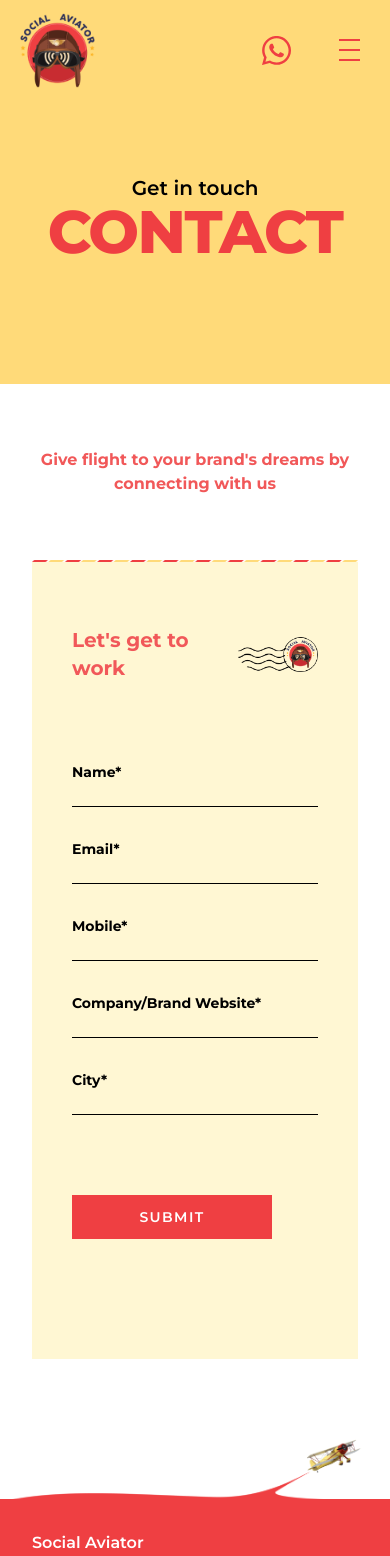
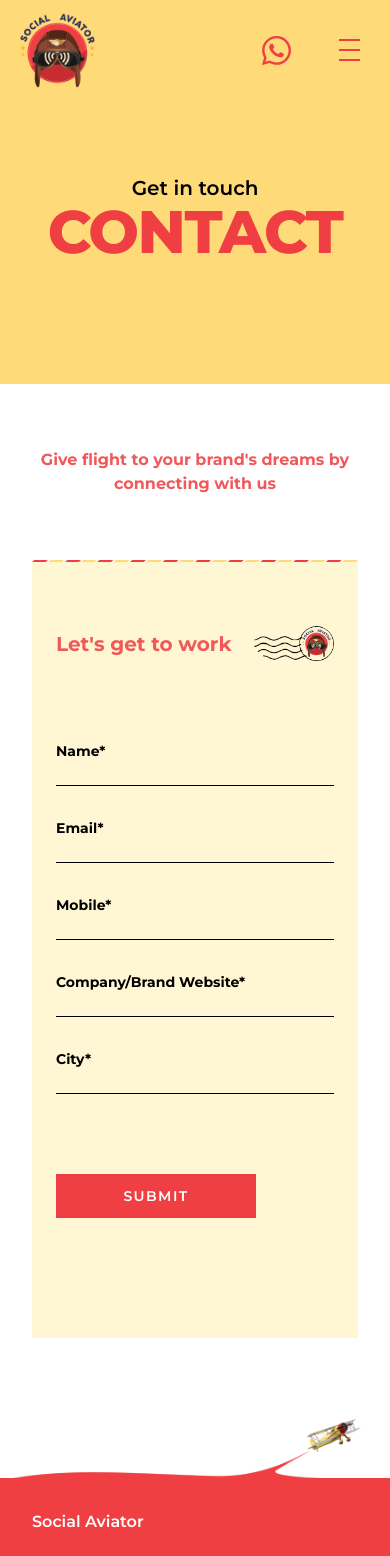
Before and after one commit to jusdy/socialAviator, a Next.js app: page /contact in a window 390 px wide. Shown: the top 1556 px of the page. Built offline with nearby package versions, Linux system fonts and the light colour scheme.

Commit message:
contact us form padding issue

```diff
--- a/src/pages/contact/index.tsx
+++ b/src/pages/contact/index.tsx
@@ -26,7 +26,7 @@ const Contact = () => {
 
       <div className="lg:px-24 px-8 lg:pb-[200px] pb-[140px]">
         <img className="w-full" src="/assets/images/border.png" />
-        <div className="bg-[#FFF7D3] pt-16 lg:px-32 px-10 pb-[120px]">
+        <div className="bg-[#FFF7D3] pt-16 lg:px-32 px-6 pb-[120px]">
           <div className="flex justify-between items-center">
             <h1 className="text-primary font-bold lg:text-3xl text-xl">
               Let's get to work
```
